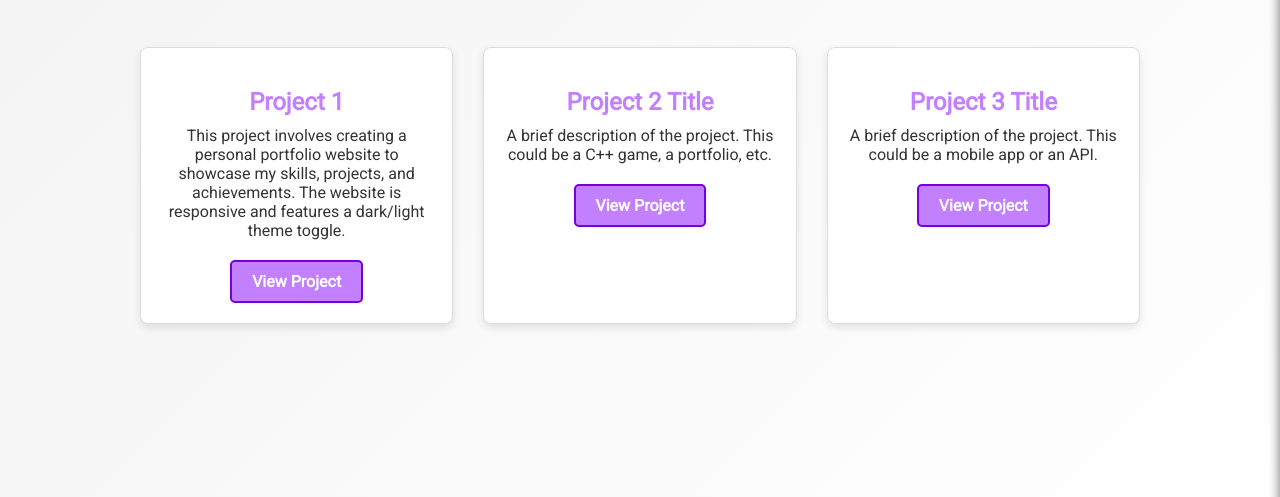
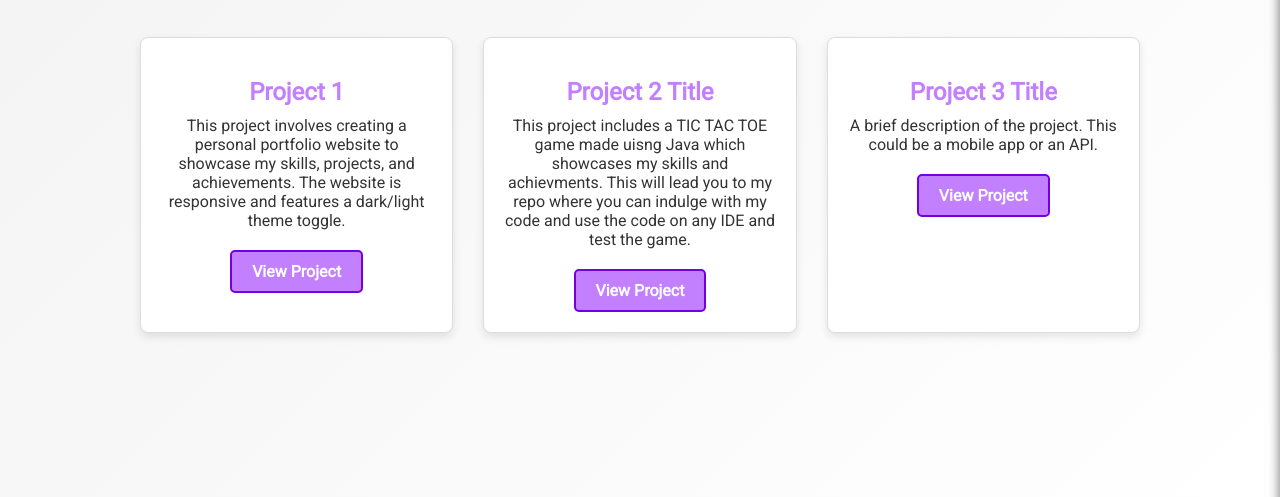
Before and after one commit to bytiks/portfolio, a plain HTML site: page public/projects.html in a window 1280 px wide. Shown: the part 303-800 px from the top of the page. Drawn offline with Linux system fonts and the light colour scheme.

Commit message:
brief description about game

```diff
--- a/public/projects.html
+++ b/public/projects.html
@@ -44,7 +44,7 @@
 <!-- Project 2 -->
 <div class="project-card">
     <h2>Project 2 Title</h2>
-    <p>A brief description of the project. This could be a C++ game, a portfolio, etc.</p>
+    <p>This project includes a TIC TAC TOE game made uisng Java which showcases my skills and achievments. This will lead you to my repo where you can indulge with my code and use the code on any IDE and test the game.</p>
     <a href="https://github.com/bytiks/Tic_Toe_game" class="view-link" target="_blank">View Project</a>
 </div>
 
```
